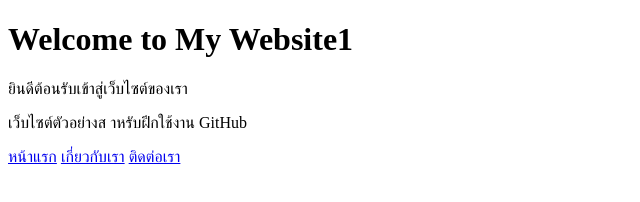
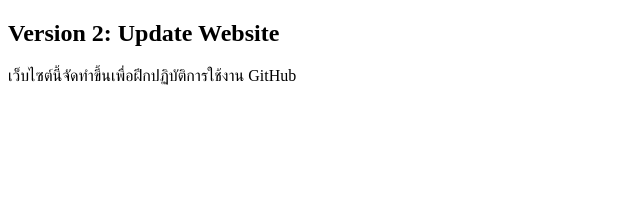
Before and after one commit to KunNapas/69Dev03.github-put, a plain HTML site: page index.html in a window 1280 px wide. Shown: the whole page, without its empty margins (0-640 px from the left). Drawn offline with Linux system fonts and the light colour scheme.

Commit message:
Update Website Content

```diff
--- a/index.html
+++ b/index.html
@@ -6,11 +6,7 @@
     <title>Document</title>
 </head>
 <body>
-    <h1>Welcome to My Website1</h1>
-    <p>ยินดีต้อนรับเข้าสู่เว็บไซต์ของเรา</p>
-    <p>เว็บไซต์ตัวอย่างส าหรับฝึกใช้งาน GitHub</p>
-    <a href="index.html">หน้าแรก</a>
-    <a href="about.html">เกี่ยวกับเรา</a>
-    <a href="contact.html">ติดต่อเรา</a>
+    <h2>Version 2: Update Website</h2>
+    <p>เว็บไซต์นี้จัดทำขึ้นเพื่อฝึกปฏิบัติการใช้งาน GitHub</p>
 </body>
 </html>
```
